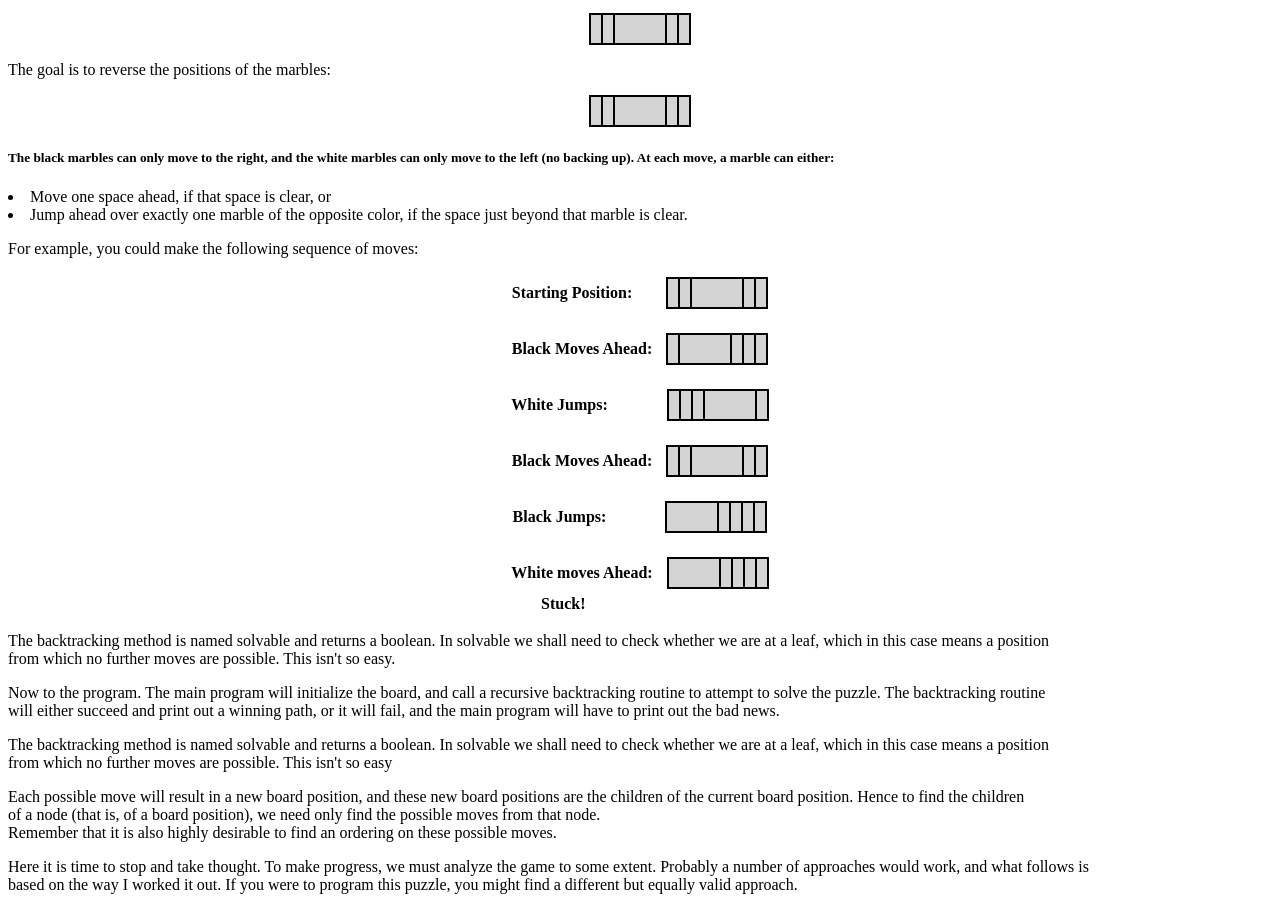
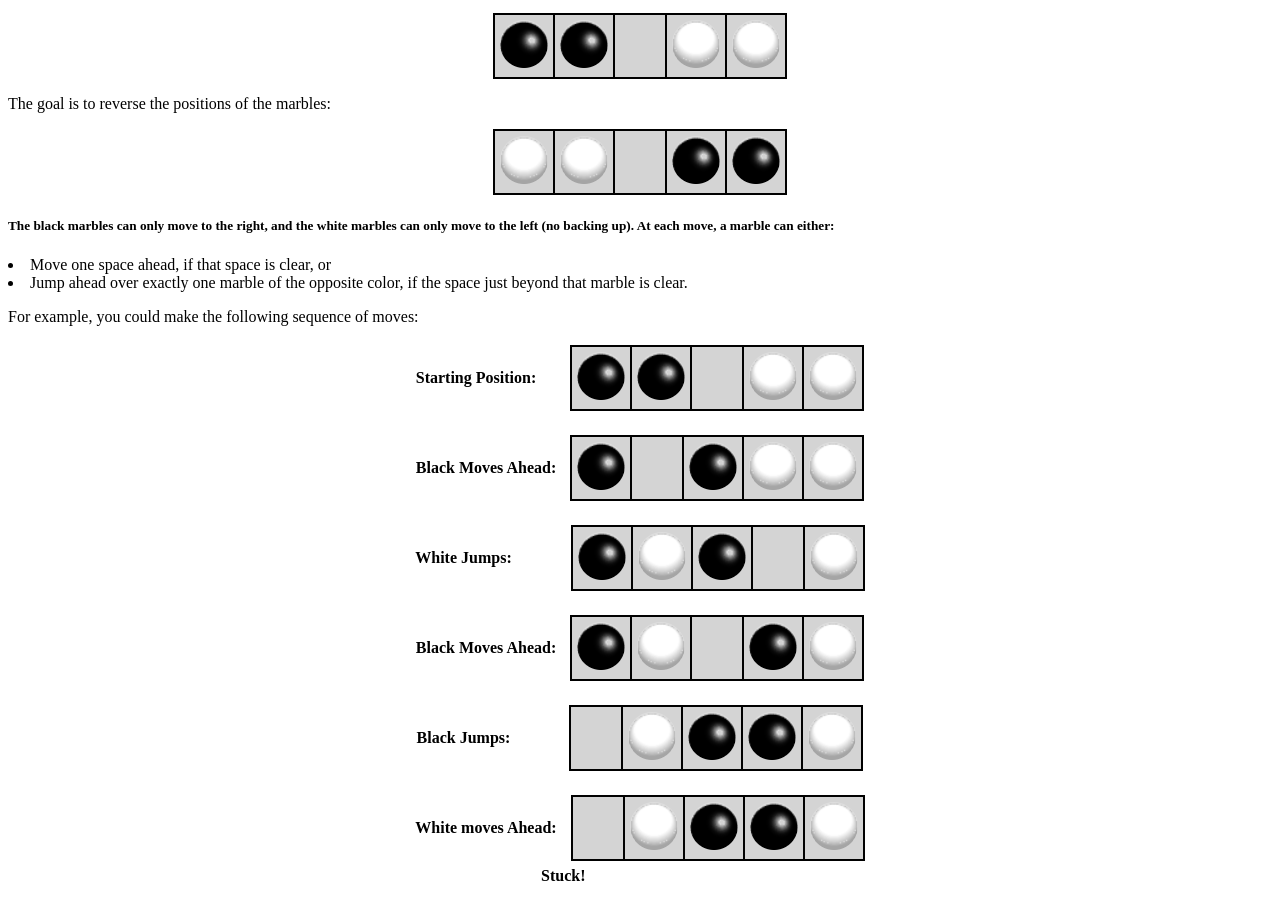
Before and after one commit to jdheeraj536/html-project-1, a plain HTML site: page index.html in a window 1280 px wide. Shown: the part 9761-10658 px from the top of the page. Drawn offline with Linux system fonts and the light colour scheme; the site is published under a folder, as on GitHub Pages, so addresses that start at the root find nothing.

Commit message:
image slashchange

```diff
--- a/index.html
+++ b/index.html
@@ -704,14 +704,14 @@ for each child c of n {
     <table style="border-collapse: collapse;">
       <tr >
         <th>
-          <img src="/image/black-ball.png" alt="">
+          <img src="image/black-ball.png" alt="">
         </th>
         <th>
-          <img src="/image/black-ball.png" alt="">
+          <img src="image/black-ball.png" alt="">
         </th>
         <th style="width: 40px;"></th>
-        <th><img src="/image/white-ball.png" alt=""></th>
-        <th><img src="/image/white-ball.png" alt=""></th>
+        <th><img src="image/white-ball.png" alt=""></th>
+        <th><img src="image/white-ball.png" alt=""></th>
       </tr>
     </table>
    </center>
@@ -720,14 +720,14 @@ for each child c of n {
     <table style="border-collapse: collapse;">
       <tr>
         <th>
-          <img src="/image/white-ball.png" alt="">
+          <img src="image/white-ball.png" alt="">
         </th>
         <th>
-          <img src="/image/white-ball.png" alt="">
+          <img src="image/white-ball.png" alt="">
         </th>
         <th style="width: 40px;"></th>
-        <th><img src="/image/black-ball.png" alt=""></th>
-        <th><img src="/image/black-ball.png" alt=""></th>
+        <th><img src="image/black-ball.png" alt=""></th>
+        <th><img src="image/black-ball.png" alt=""></th>
       </tr>
     </table>
    </center>
@@ -753,17 +753,17 @@ for each child c of n {
         <td>
           <table style="border-collapse:collapse; margin-left: 30px;">
             <th>
-              <img src="/image/black-ball.png" alt="">
+              <img src="image/black-ball.png" alt="">
             </th>
             <th>
-              <img src="/image/black-ball.png" alt="">
+              <img src="image/black-ball.png" alt="">
             </th>
             <th style="width: 40px;"></th>
             <th>
-              <img src="/image/white-ball.png" alt="">
+              <img src="image/white-ball.png" alt="">
             </th>
             <th>
-              <img src="/image/white-ball.png" alt="">
+              <img src="image/white-ball.png" alt="">
             </th>
           </table>
         </td>
@@ -778,17 +778,17 @@ for each child c of n {
         <td>
           <table style="border-collapse:collapse; margin-left: 10px;">
             <th >
-              <img src="/image/black-ball.png" alt="">
+              <img src="image/black-ball.png" alt="">
             </th>
             <th style="width: 40px;"></th>
             <th>
-              <img src="/image/black-ball.png" alt="">
+              <img src="image/black-ball.png" alt="">
             </th>
             <th>
-              <img src="/image/white-ball.png" alt="">
+              <img src="image/white-ball.png" alt="">
             </th>
             <th>
-              <img src="/image/white-ball.png" alt="">
+              <img src="image/white-ball.png" alt="">
             </th>
           </table>
         </td>
@@ -803,17 +803,17 @@ for each child c of n {
         <td>
           <table style="border-collapse:collapse; margin-left: 55px;">
             <th>
-              <img src="/image/black-ball.png" alt="">
+              <img src="image/black-ball.png" alt="">
             </th>
             <th>
-              <img src="/image/white-ball.png" alt="">
+              <img src="image/white-ball.png" alt="">
             </th>
             <th>
-              <img src="/image/black-ball.png" alt="">
+              <img src="image/black-ball.png" alt="">
             </th>
             <th style="width: 40px;"></th>
             <th>
-              <img src="/image/white-ball.png" alt="">
+              <img src="image/white-ball.png" alt="">
             </th>
 
           </table>
@@ -829,17 +829,17 @@ for each child c of n {
         <td>
           <table  style="border-collapse:collapse; margin-left: 10px;">
             <th>
-              <img src="/image/black-ball.png" alt="">
+              <img src="image/black-ball.png" alt="">
             </th>
             <th>
-              <img src="/image/white-ball.png" alt="">
+              <img src="image/white-ball.png" alt="">
             </th>
             <th style="width: 40px;"></th>
             <th>
-              <img src="/image/black-ball.png" alt="">
+              <img src="image/black-ball.png" alt="">
             </th>
             <th>
-              <img src="/image/white-ball.png" alt="">
+              <img src="image/white-ball.png" alt="">
             </th>
           </table>
         </td>
@@ -857,16 +857,16 @@ for each child c of n {
           <th style="width: 40px;"></th>
 
             <th>
-              <img src="/image/white-ball.png" alt="">
+              <img src="image/white-ball.png" alt="">
             </th>
             <th>
-              <img src="/image/black-ball.png" alt="">
+              <img src="image/black-ball.png" alt="">
             </th>
             <th>
-              <img src="/image/black-ball.png" alt="">
+              <img src="image/black-ball.png" alt="">
             </th>
             <th>
-              <img src="/image/white-ball.png" alt="">
+              <img src="image/white-ball.png" alt="">
             </th>
           </table>
         </td>
@@ -884,16 +884,16 @@ for each child c of n {
           <th style="width: 40px;"></th>
 
             <th>
-              <img src="/image/white-ball.png" alt="">
+              <img src="image/white-ball.png" alt="">
             </th>
             <th>
-              <img src="/image/black-ball.png" alt="">
+              <img src="image/black-ball.png" alt="">
             </th>
             <th>
-              <img src="/image/black-ball.png" alt="">
+              <img src="image/black-ball.png" alt="">
             </th>
             <th>
-              <img src="/image/white-ball.png" alt="">
+              <img src="image/white-ball.png" alt="">
             </th>
           </table>
         </td>
```
